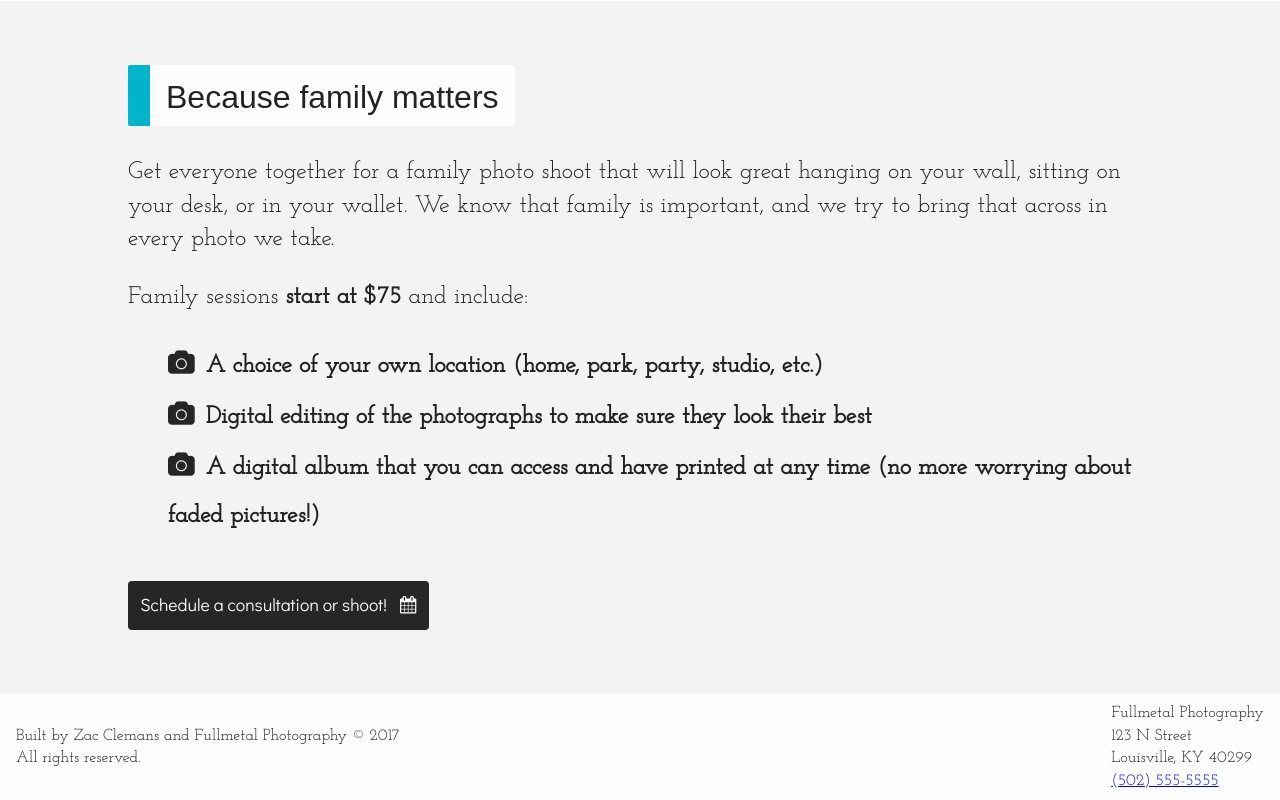
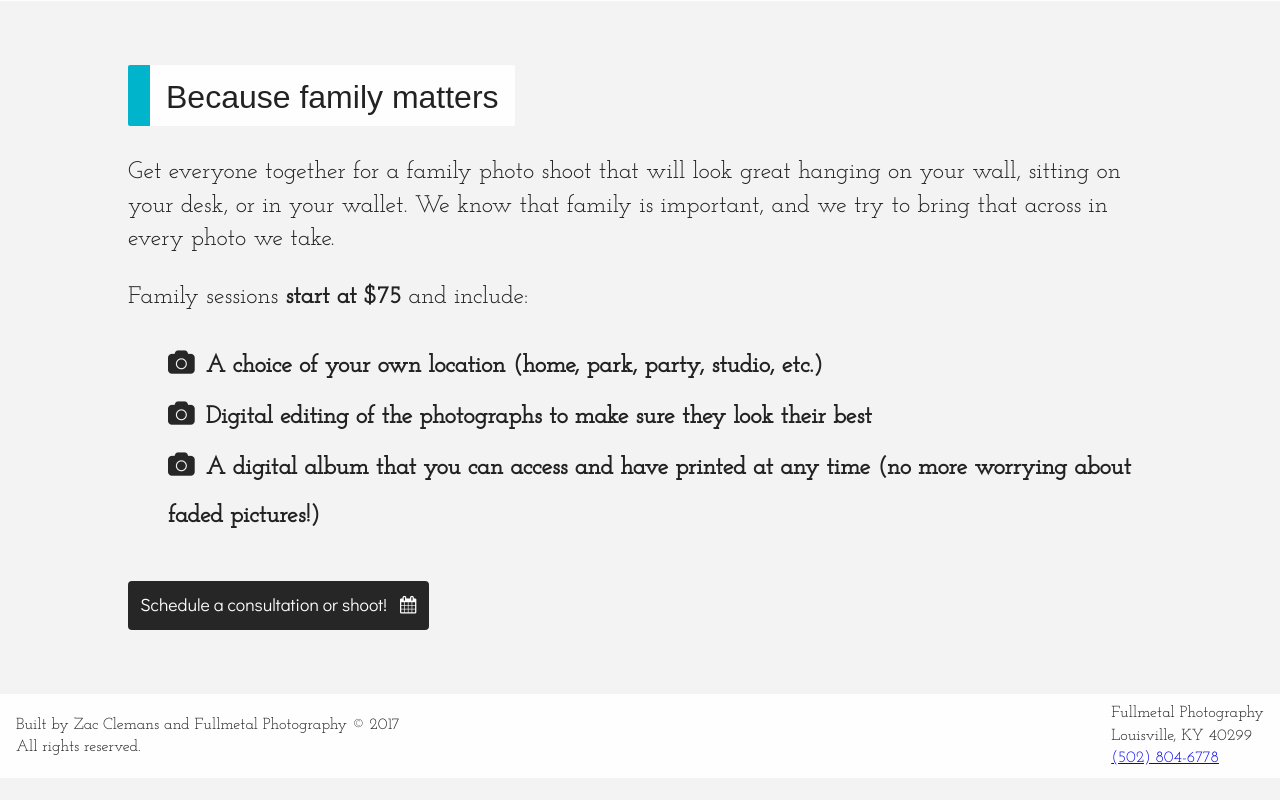
Before and after one commit to zaclem01/fullmetal_photography, a plain HTML site: page services/family.html in a window 1280 px wide. Shown: the part 1696-2496 px from the top of the page. After the commit the page ends 2474 px from the top, so only its background shows below. Drawn offline with nearby package versions, Linux system fonts and the light colour scheme; files whose address does not match are found by name; a web font is replaced by a local one.

Commit message:
fix footer

```diff
--- a/services/family.html
+++ b/services/family.html
@@ -109,10 +109,9 @@
         </div>
         <div class="footer_address">
             <div>Fullmetal Photography</div>
-            <div>123 N Street</div>
             <div>Louisville, KY 40299</div>
             <div>
-                <a href="tel:15025555555">(502) 555-5555</a>
+                <a href="tel:15028046778">(502) 804-6778</a>
             </div>
         </div>
     </footer>
```
Also changed, not shown: services/other.html (+1 -2 lines), services/weddings.html (+1 -2 lines).
